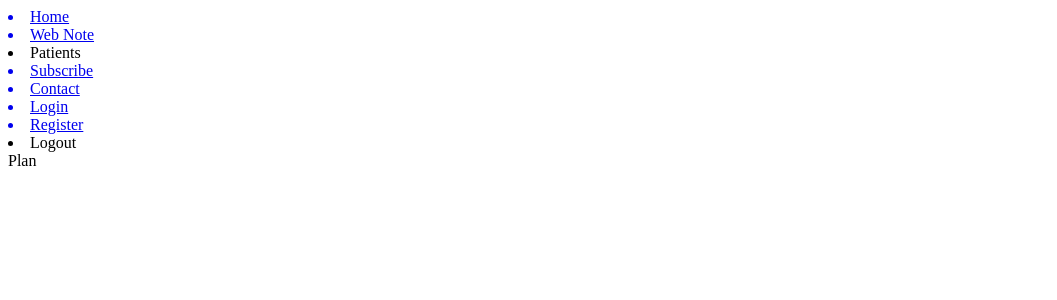
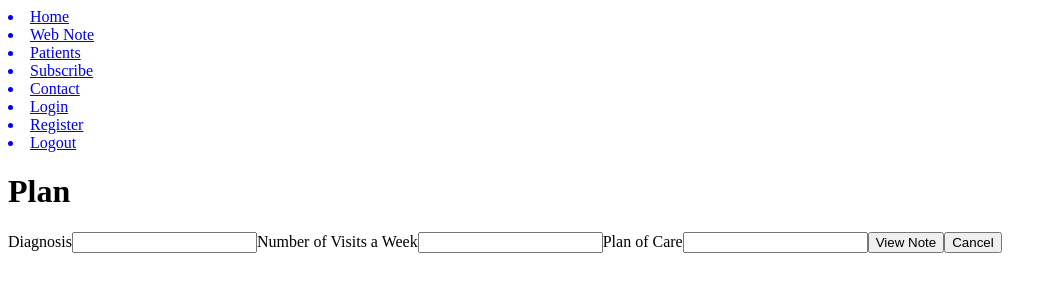
Before and after one commit to gensign/physicalTherapyER, a React (Create React App) app: page /#/webnote/plan in a window 1280 px wide. Shown: the top 300 px of the page, without its empty margins (0-1057 px from the left). Built offline with nearby package versions, Linux system fonts and the light colour scheme.

Commit message:
logout working

```diff
--- a/src/Components/NavBar/NavBar.js
+++ b/src/Components/NavBar/NavBar.js
@@ -5,11 +5,13 @@ export default class NavBar extends Component {
     // need to toggle being logged in to change look of NavBar.
     state = {
         loggedIn: false
-    }
+    };
 
     toggle = () => {
-
-    }
+        this.setState({
+            loggedIn: true
+        });
+    };
 
     render() {
         return (
@@ -18,11 +20,13 @@ export default class NavBar extends Component {
                     <Link to='/'>
                         <li>Home</li>
                     </Link>
-                    <Link to='/webnote/billing'>
+                    <Link to='/webnote/choose'>
                         <li>Web Note</li>
                     </Link>
                     {/* toggle Patients on when user is logged in */}
-                    <li>Patients</li>
+                    <Link to='/patients'>
+                        <li>Patients</li>
+                    </Link>
                     <Link to='/subscribe'>
                         <li>Subscribe</li>
                     </Link>
@@ -37,7 +41,9 @@ export default class NavBar extends Component {
                         <Link to='/auth/register'>
                             <li>Register</li>
                         </Link>
-                        <li>Logout</li>
+                        <Link to='/'>
+                            <li>Logout</li>
+                        </Link>
                     </div>
                 </nav>
             </div>
--- a/src/Components/NoteForms/Assessment/Assessment.js
+++ b/src/Components/NoteForms/Assessment/Assessment.js
@@ -5,7 +5,8 @@ export default class Assessment extends Component {
         return (
             <div>
                 <h1>Assessment</h1>
-
+                <span>Assessment: </span>
+                <input type='type' />
             </div>
         )
     }
--- /dev/null
+++ b/src/Components/NoteForms/ChoosePatient/ChoosePatient.js
@@ -0,0 +1,22 @@
+import React, { Component } from 'react'
+
+export default class ChoosePatient extends Component {
+    state = {
+
+    };
+
+    render() {
+        return (
+            <div>
+                <h1>Choose Patient ID</h1>
+                <select>
+                    <option></option>
+                    <option></option>
+                    <option></option>
+                    <option></option>
+                    <option></option>
+                </select>
+            </div>
+        )
+    }
+}
--- a/src/Components/NoteForms/Plan/Plan.js
+++ b/src/Components/NoteForms/Plan/Plan.js
@@ -1,10 +1,22 @@
 import React, { Component } from 'react'
 
 export default class Plan extends Component {
+    state = {
+
+    };
+
     render() {
         return (
             <div>
-                Plan
+                <h1>Plan</h1>
+                <span>Diagnosis</span>
+                <input type='text' />
+                <span>Number of Visits a Week</span>
+                <input type='number' />
+                <span>Plan of Care</span>
+                <input type='text' />
+                <button>View Note</button>
+                <button>Cancel</button>
             </div>
         )
     }
--- a/src/Components/NoteForms/SaveNote/SaveNote.js
+++ b/src/Components/NoteForms/SaveNote/SaveNote.js
@@ -4,7 +4,11 @@ export default class SaveNote extends Component {
     render() {
         return (
             <div>
-
+                <span>Billing: </span>
+                <span>Subjective: </span>
+                <span>Objective: </span>
+                <span>Assessment: </span>
+                <span>Plan: </span>
             </div>
         )
     }
--- /dev/null
+++ b/src/Components/Patients/PatientGoals/PatientGoals.js
@@ -0,0 +1,11 @@
+import React, { Component } from 'react'
+
+export default class PatientGoals extends Component {
+    render() {
+        return (
+            <div>
+                PatientsGoals
+            </div>
+        )
+    }
+}
--- /dev/null
+++ b/src/Components/Patients/PatientNotes/PatientNotes.js
@@ -0,0 +1,11 @@
+import React, { Component } from 'react'
+
+export default class PatientNotes extends Component {
+    render() {
+        return (
+            <div>
+                PatientNotes
+            </div>
+        )
+    }
+}
--- /dev/null
+++ b/src/Components/Patients/PatientsView/PatientsView.js
@@ -0,0 +1,11 @@
+import React, { Component } from 'react'
+
+export default class PatientsView extends Component {
+    render() {
+        return (
+            <div>
+                Patients
+            </div>
+        )
+    }
+}
--- a/src/router.js
+++ b/src/router.js
@@ -13,12 +13,18 @@ import Contact from './Components/Contact/Contact';
 import Subscribe from './Components/Subscription/Subscription';
 
 // import webnote components
+import ChoosePatient from './Components/NoteForms/ChoosePatient/ChoosePatient';
 import Billing from './Components/NoteForms/Billing/Billing';
 import Subjective from './Components/NoteForms/Subjective/Subjective';
 import Objective from './Components/NoteForms/Objective/Objective';
 import Assessment from './Components/NoteForms/Assessment/Assessment';
 import Plan from './Components/NoteForms/Plan/Plan';
 import SaveNote from './Components/NoteForms/SaveNote/SaveNote';
+
+// import Patients components
+import PatientsView from './Components/Patients/PatientsView/PatientsView';
+import PatientNotes from './Components/Patients/PatientNotes/PatientNotes';
+import PatientGoals from './Components/Patients/PatientGoals/PatientGoals';
 
 export default (
     < Switch >
@@ -27,11 +33,19 @@ export default (
         <Route path='/auth/register' component={Register} />
         <Route path='/contact' component={Contact} />
         <Route path='/subscribe' component={Subscribe} />
+        <Route path='/webnote/choose' component={ChoosePatient} />
         <Route path='/webnote/billing' component={Billing} />
         <Route path='/webnote/subjective' component={Subjective} />
         <Route path='/webnote/objective' component={Objective} />
         <Route path='/webnote/assessment' component={Assessment} />
         <Route path='/webnote/plan' component={Plan} />
-        <Route path='webnote/savenote' component={SaveNote} />
+        <Route path='/webnote/savenote' component={SaveNote} />
+        <Route path='/patients' component={PatientsView} />
+        <Route path='/patients/notes' component={PatientNotes} />
+        <Route path='/patients/goals' component={PatientGoals} />
+        {/* <Route path='' component={} />
+        <Route path='' component={} />
+        <Route path='' component={} />
+        <Route path='' component={} /> */}
     </Switch >
 )
```
Also changed, not shown: 1 other file (tests, documents, lock files or other folders).
